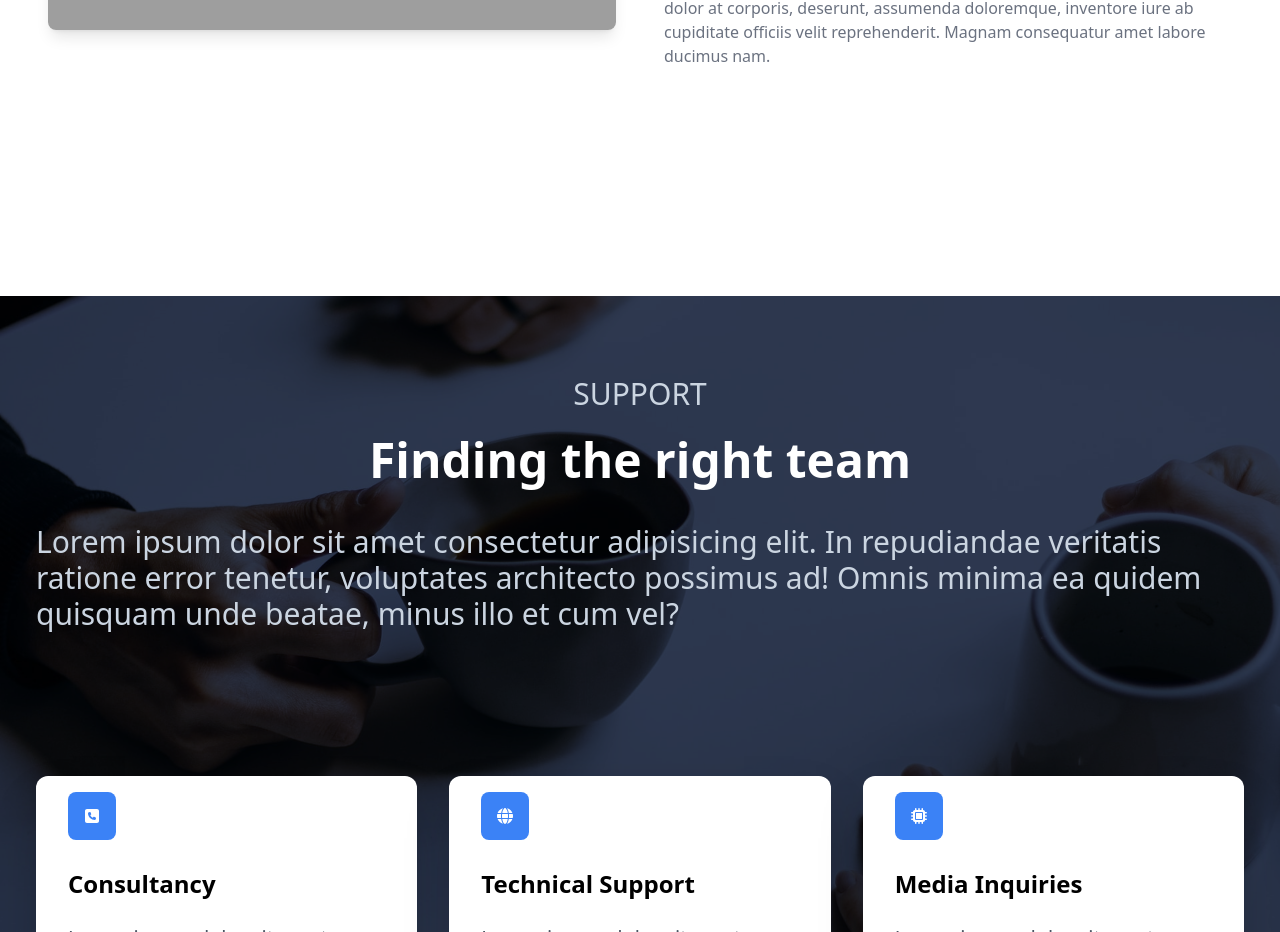
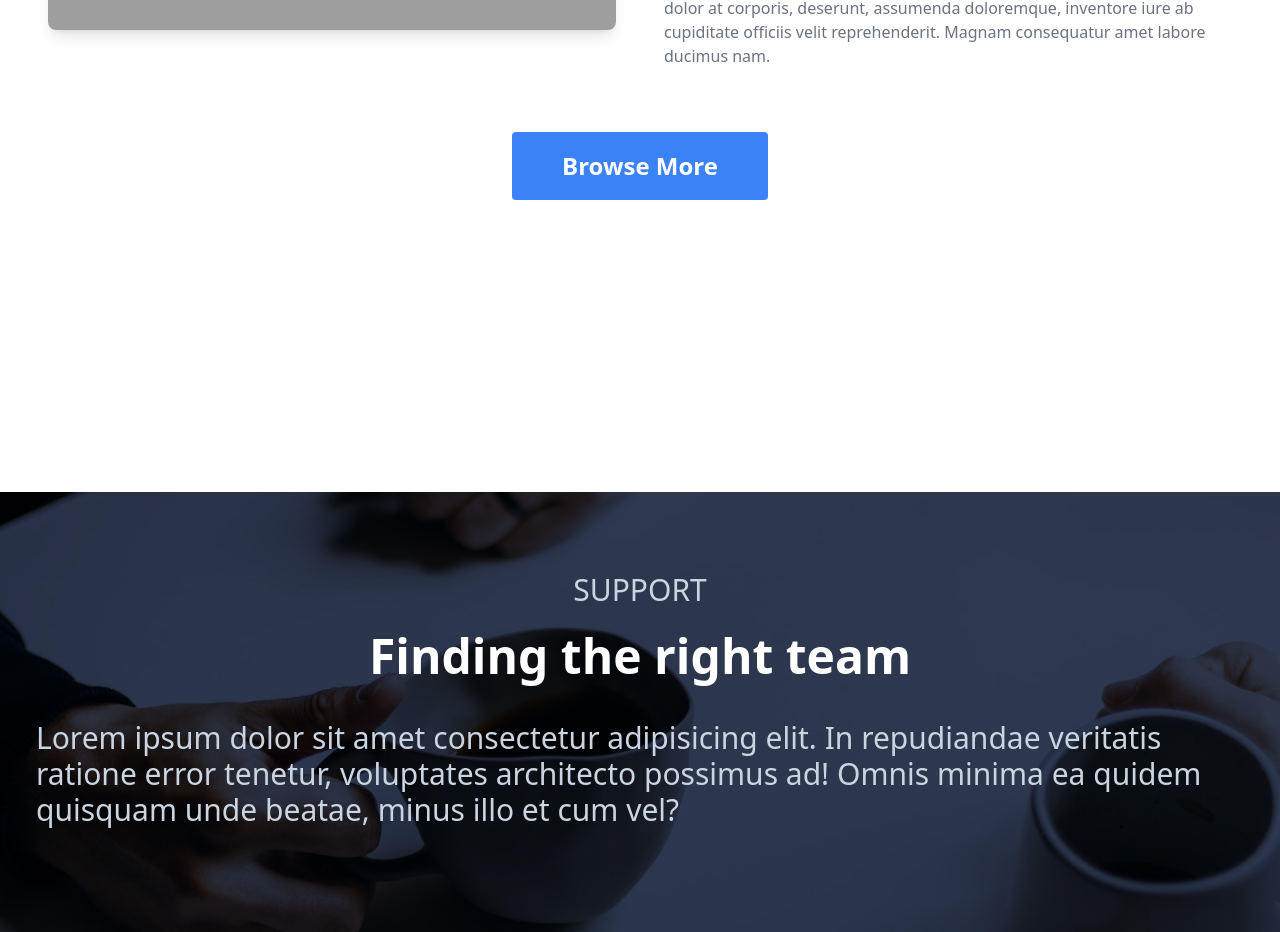
Before and after one commit to brekooname/law-scholars, a React (Create React App) app: page / in a window 1280 px wide. Shown: the part 3950-4882 px from the top of the page. Built offline with nearby package versions, Linux system fonts and the light colour scheme; grey boxes are pictures that could not be loaded.

Commit message:
Add: Brouse more button for Blogs

```diff
--- a/src/components/Blogs.jsx
+++ b/src/components/Blogs.jsx
@@ -113,6 +113,9 @@ const Blogs = () => {
                                 <br />Lorem ipsum, dolor sit amet consectetur adipisicing elit. Eum quam vero dolor at corporis, deserunt, assumenda doloremque, inventore iure ab cupiditate officiis velit reprehenderit. Magnam consequatur amet labore ducimus nam.
                             </p>
                         </div>
+                        <div className="flex items-center justify-center my-16 w-full">
+                    <button className=" hover:bg-blue-400 border border-blue-500 border-2 lg:text-2xl md:text-lg text-sm rounded f-m-m font-semibold text-white focus:outline-none lg:px-12 px-6 lg:py-6 py-3 xl:leading-4">Browse More</button>
+                </div>
                     </div>
                 </section>
                 {/* <!-- Section: Design Block --> */}
```
